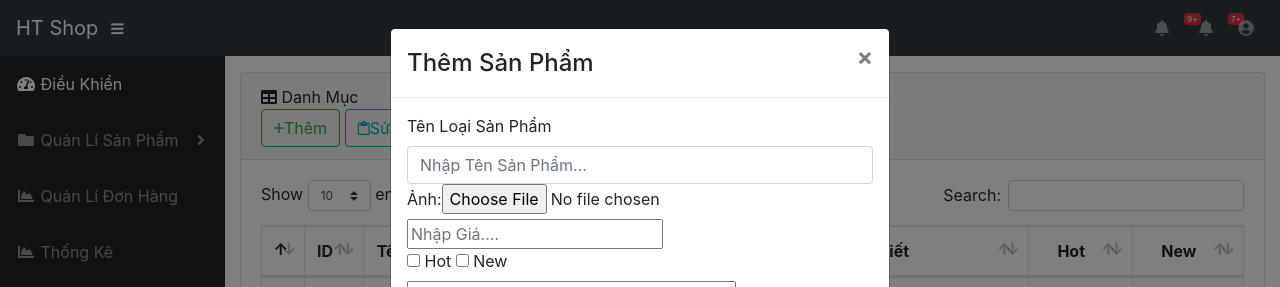
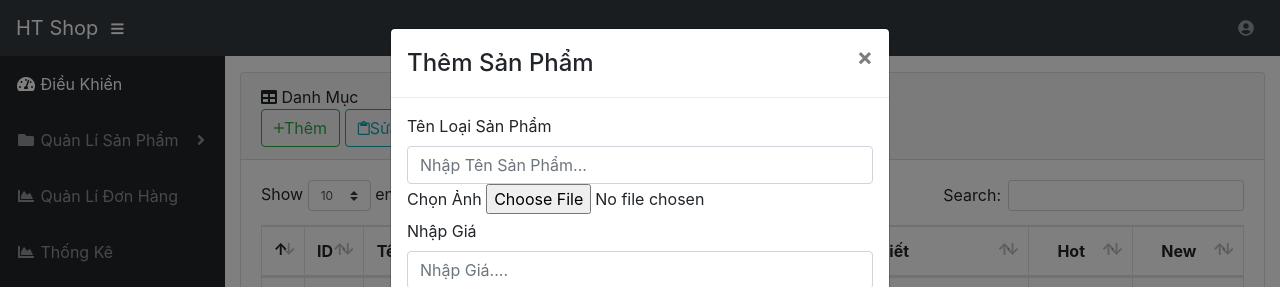
Before and after one commit to CSE485-N052555/CSE485_N052555, a PHP site: page /sanpham.php in a window 1280 px wide, after a click on "Thêm". Shown: the top 287 px of the page. Run offline with PHP 8.4, Linux system fonts and the light colour scheme; the visitor is signed in with stand-in values (Sample User, id 1); data comes from the database, SQL or seed files in the repository; data that the repository does not hold is empty.

Commit message:
lần gần cuối

```diff
--- a/Sources/admin/layout/header.php
+++ b/Sources/admin/layout/header.php
@@ -1,4 +1,6 @@
 <?php
+include('../lib/database.php');
+$db=new Database;
 session_start();
 if(!isset($_SESSION['login'])||$_SESSION['login']!="true")
 {
@@ -52,25 +54,7 @@ else
 
       <!-- Navbar -->
       <ul class="navbar-nav ml-auto ml-md-0">
-        <li class="nav-item dropdown no-arrow mx-1">
-          <a class="nav-link dropdown-toggle" href="#" id="alertsDropdown" role="button" data-toggle="dropdown" aria-haspopup="true" aria-expanded="false">
-            <i class="fas fa-bell fa-fw"></i>
-            <span class="badge badge-danger">9+</span>
-          </a>
-          <div class="dropdown-menu dropdown-menu-right" aria-labelledby="alertsDropdown">
-            <a class="dropdown-item" href="#">Action</a>
-            <a class="dropdown-item" href="#">Another action</a>
-            <div class="dropdown-divider"></div>
-            <a class="dropdown-item" href="#">Something else here</a>
-          </div>
-        </li>
-        <li class="nav-item dropdown no-arrow mx-1">
-          <a class="nav-link dropdown-toggle" href="../view/binhluan.php" id="messagesDropdown" role="button" data-toggle="dropdown" aria-haspopup="true" aria-expanded="false">
-          <i class="fas fa-bell fa-fw"></i>
-            <span class="badge badge-danger">7+</span>
-          </a>
 
-        </li>
         <li class="nav-item dropdown no-arrow">
           <a class="nav-link dropdown-toggle" href="#" id="userDropdown" role="button" data-toggle="dropdown" aria-haspopup="true" aria-expanded="false">
             <i class="fas fa-user-circle fa-fw"></i>
@@ -118,9 +102,26 @@ else
             <span>Thống Kê</span></a>
         </li>
         <li class="nav-item">
-          <a class="nav-link" href="../view/thongke.php">
+          <a class="nav-link" href="../view/livechat.php">
             <i class="fas fa-fw fa-chart-area"></i>
             <span>Live Chat</span></a>
+        </li>
+        <li class="nav-item active">
+          <a class="nav-link" href="../view/binhluan.php">
+            <i class="fas fa-fw fa-tachometer-alt"></i>
+            <span>Bình Luận</span>
+            <span style="color: #ff1a8c" >
+            <?php
+           $countcmt=$db->exec_sql("SELECT COUNT(id_cmt) as sl FROM `binhluan` WHERE check_cmt='N'");
+           if($countcmt[0]['sl']>0)
+           {
+            echo ($countcmt[0]['sl']);
+           }
+         ?>
+
+
+            </span>
+          </a>
         </li>
       </ul>
       <?php
--- a/Sources/admin/view/sanpham.php
+++ b/Sources/admin/view/sanpham.php
@@ -114,19 +114,16 @@ $loaisp=$db->exec_sql($sql2);
           <div class="form-group">
           <label for="message-text" class="control-label">Tên Loại Sản Phẩm</label>
           <input type="text" name="tensp" id="inputdanhmuc" class="form-control" value="" required="required" placeholder="Nhập Tên Sản Phẩm...">
-          <label  class="control-label">Ảnh:</label><input type="file" name="img"  required="required" accept="image/png, image/jpeg" >
-          <input type="text" name="gia" id="" required="required" placeholder="Nhập Giá....">
-          <div class="checkbox">
-            <label>
-              <input type="checkbox" value="1" name="hot">
-              Hot
-            </label>
-            <label>
-              <input type="checkbox" value="1" name="new">
-            New
-            </label>
-          </div>
-          <textarea name="chitiet" id="" cols="30" rows="5" placeholder="Nhập Chi Tiết.."></textarea>
+          <label for="message-text" class="control-label">Chọn Ảnh</label>
+          <input type="file" name="img"  required="required" accept="image/png, image/jpeg" >
+          <label for="message-text" class="control-label" style="width:100%">Nhập Giá</label>
+          <input type="text" name="gia" id="" required="required" class="form-control"  placeholder="Nhập Giá....">
+          <label for="message-text" class="control-label">Nhập Size</label>
+       <input type="text" name="size" class="form-control" >
+       <label for="message-text" class="control-label">Nhập Màu</label>
+       <input type="text" name="color" class="form-control" >
+       <label for="message-text" class="control-label">Nhập Chi Tiết</label>
+          <textarea name="chitiet" id="" cols="30" rows="5" placeholder="Nhập Chi Tiết.." style="width:100%"></textarea>
               <div class="col-sm-6" style="margin-left:-12px;">
                   <select name="idloaisp" id="input" class="form-control" required="required">
                   <?php  foreach ($loaisp as $value) :?>
@@ -136,6 +133,18 @@ $loaisp=$db->exec_sql($sql2);
               </div>
           </div>
 
+      <div class="checkbox">
+        <label>
+          <input type="checkbox" value="1" name="hot">
+          Sản Phẩm Có Hot Không?
+        </label>
+      </div>
+      <div class="checkbox">
+        <label>
+          <input type="checkbox" value="1" name="new">
+          Sản Phẩm Có Mới Không?
+        </label>
+      </div>
       </div>
       <div class="modal-footer">
         <button type="button" class="btn btn-default" data-dismiss="modal">Đóng</button>
@@ -156,33 +165,41 @@ $loaisp=$db->exec_sql($sql2);
       </div>
       <div class="modal-body">
         <form action="../lib/xulisuasp.php"  method="POST" enctype="multipart/form-data">
-          <div class="form-group">
+        <div class="form-group">
           <label for="message-text" class="control-label">Tên Loại Sản Phẩm</label>
-          <input type="hidden" name="idsp" value="15" id="idsp">
-          <input type="text" name="tensp" id="inputdanhmuc" class="form-control" value=""  placeholder="Nhập Tên Sản Phẩm...">
-          <label  class="control-label">Ảnh:</label><input type="file" name="img" id="" value=""  accept="image/png, image/jpeg ,image/PNG, image/JPG" >
-          <input type="text" name="gia" id=""  placeholder="Nhập Giá....">
-          <div class="checkbox">
-            <label>
-              <input type="checkbox" value="1" name="hot">
-              Hot
-            </label>
-            <label>
-              <input type="checkbox" value="1" name="new">
-            New
-            </label>
-          </div>
-          <textarea name="chitiet" id="" cols="30" rows="5" placeholder="Nhập Chi Tiết.."></textarea>
+          <input type="text" name="tensp" id="inputdanhmuc" class="form-control" value="" required="required" placeholder="Nhập Tên Sản Phẩm...">
+          <label for="message-text" class="control-label">Chọn Ảnh</label>
+          <input type="file" name="img"  required="required" accept="image/png, image/jpeg" >
+          <label for="message-text" class="control-label">Nhập Giá</label>
+          <input type="text" name="gia" id="" required="required" class="form-control"  placeholder="Nhập Giá....">
+          <label for="message-text" class="control-label">Nhập Size</label>
+       <input type="text" name="size" class="form-control" >
+       <label for="message-text" class="control-label">Nhập Màu</label>
+       <input type="text" name="color" class="form-control" >
+       <label for="message-text" class="control-label">Nhập Chi Tiết</label>
+          <textarea name="chitiet" id="" cols="30" rows="5" placeholder="Nhập Chi Tiết.." style="width:100%"></textarea>
               <div class="col-sm-6" style="margin-left:-12px;">
                   <select name="idloaisp" id="input" class="form-control" required="required">
                   <?php  foreach ($loaisp as $value) :?>
                   <option value="<?php echo($value['id_loaisp']) ?>"><?php echo($value['loaisp']) ?></option>
                   <?php endforeach?>
-
                   </select>
               </div>
           </div>
 
+      <div class="checkbox">
+        <label>
+          <input type="checkbox" value="1" name="hot">
+          Sản Phẩm Có Hot Không?
+        </label>
+      </div>
+      <div class="checkbox">
+        <label>
+          <input type="checkbox" value="1" name="new">
+          Sản Phẩm Có Mới Không?
+        </label>
+      </div>
+      <p style="color:red"><i>Chú Ý: Nếu mục nào bạn để trống thì mục đó sẽ không bị thay đổi!!!</i></p>
       </div>
       <div class="modal-footer">
         <button type="button" class="btn btn-default" data-dismiss="modal">Đóng</button>
```
Also changed, not shown: Sources/admin/lib/xulibinhluan.php (+1 -19 lines), Sources/admin/lib/xulithemsp.php (+5 -3 lines), Sources/admin/lib/xulitraloi.php (+30 -0 lines), Sources/admin/view/binhluan.php (+15 -6 lines), Sources/admin/view/livechat.php (added, +8 -0 lines), Sources/admin/view/reply.php (+31 -3 lines), Sources/client/img/C360_2017-11-19-18-24-23-599.jpg (added), Sources/client/img/quan-tay-den-qt92_2_small-8705-t.jpg (added), Sources/client/img/z1019108258474_067287410f32dc39bc9aba9fbcb77398.jpg (added).
